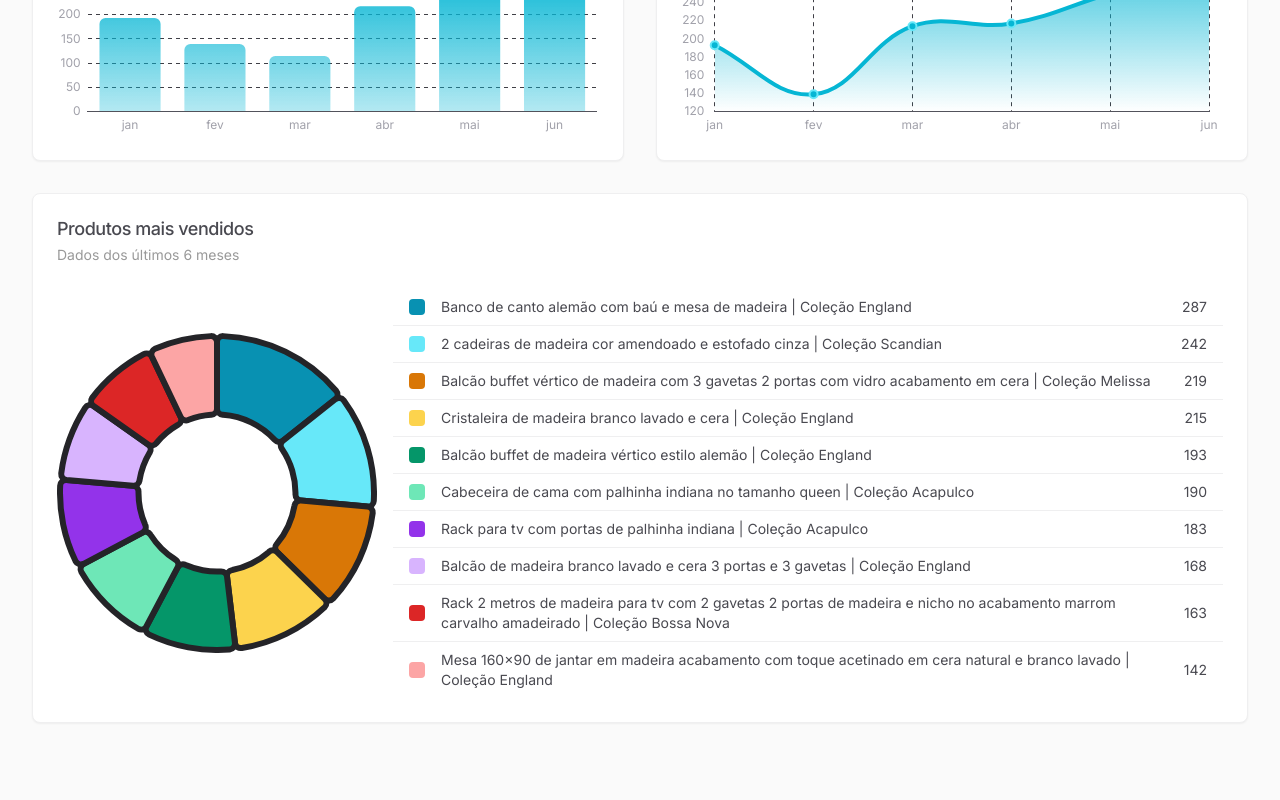
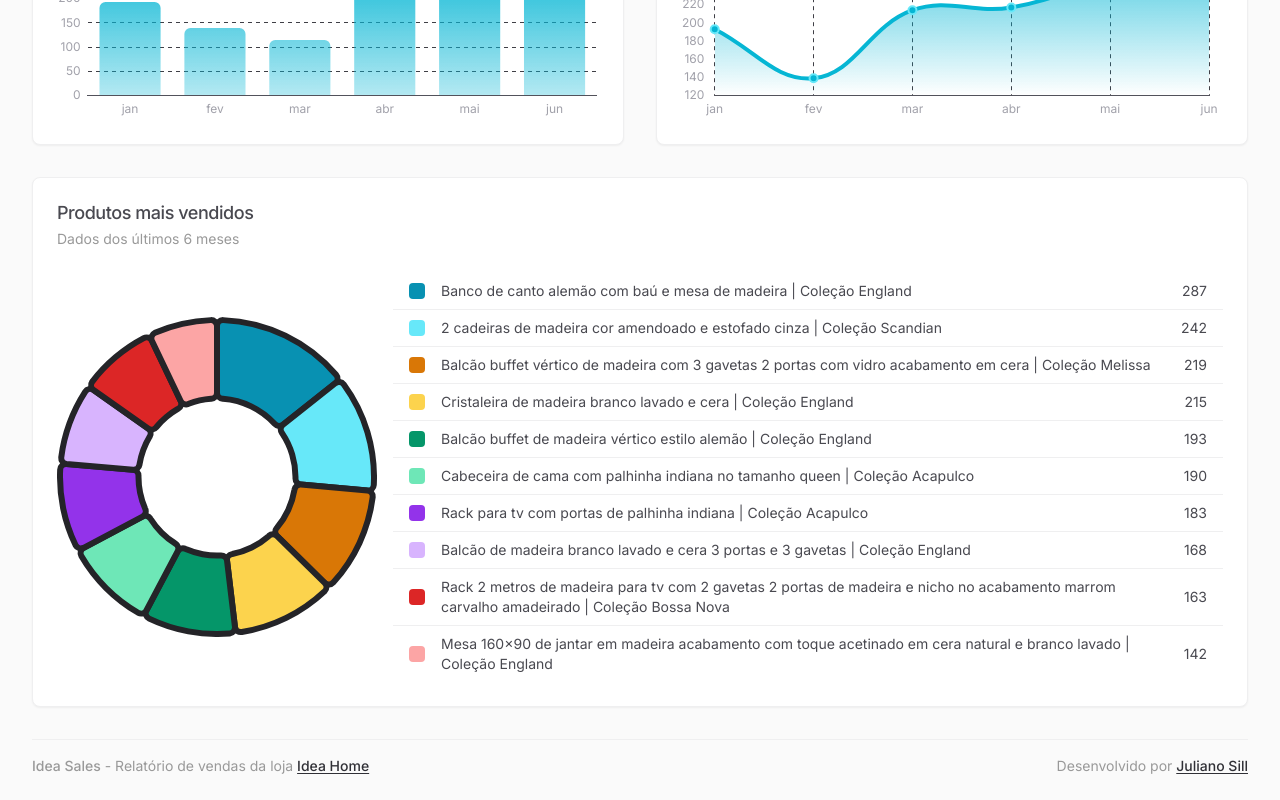
Before and after one commit to julianosill/ideasales, a Next.js app: page / in a window 1280 px wide. Shown: the part 567-1367 px from the top of the page. Before the commit the page ends 1322 px from the top, so only its background shows below. Built offline with nearby package versions, Linux system fonts and the light colour scheme.

Commit message:
feat(layout): add footer

```diff
--- a/src/app/(app)/layout.tsx
+++ b/src/app/(app)/layout.tsx
@@ -1,12 +1,14 @@
 import type { ReactNode } from 'react'
 
+import { Footer } from '@/components/footer'
 import { Header } from '@/components/header/header'
 
 export default async function AppLayout({ children }: { children: ReactNode }) {
   return (
     <div className="container">
       <Header />
-      <div className="pb-8 pt-12">{children}</div>
+      <div className="py-8">{children}</div>
+      <Footer />
     </div>
   )
 }
--- /dev/null
+++ b/src/components/footer.tsx
@@ -0,0 +1,16 @@
+import { Link } from './ui/link'
+
+export function Footer() {
+  return (
+    <footer className="flex flex-wrap justify-between gap-2 border-t pb-6 pt-4 text-sm text-muted-foreground">
+      <div>
+        <span className="font-medium">Idea Sales</span> - Relatório de vendas da
+        loja <Link href="https://www.ideahome.com.br">Idea Home</Link>
+      </div>
+      <span>
+        Desenvolvido por{' '}
+        <Link href="https://julianosill.com.br">Juliano Sill</Link>
+      </span>
+    </footer>
+  )
+}
--- a/src/components/header/header.tsx
+++ b/src/components/header/header.tsx
@@ -1,9 +1,7 @@
-import { Plus } from 'lucide-react'
 import Link from 'next/link'
 
 import { Logo } from '../logo'
 import { ThemeToggle } from '../theme/toogle'
-import { Button } from '../ui/button'
 import { AccountMenu } from './account-menu'
 import { HeaderNavigation } from './navigation'
 
--- /dev/null
+++ b/src/components/ui/link.tsx
@@ -0,0 +1,15 @@
+import type { ComponentProps } from 'react'
+
+import { cn } from '@/lib/utils'
+
+export function Link({ className, ...props }: ComponentProps<'a'>) {
+  return (
+    <a
+      className={cn(
+        'font-medium text-foreground underline underline-offset-2 duration-200 hover:text-accent-foreground',
+        className,
+      )}
+      {...props}
+    ></a>
+  )
+}
```
